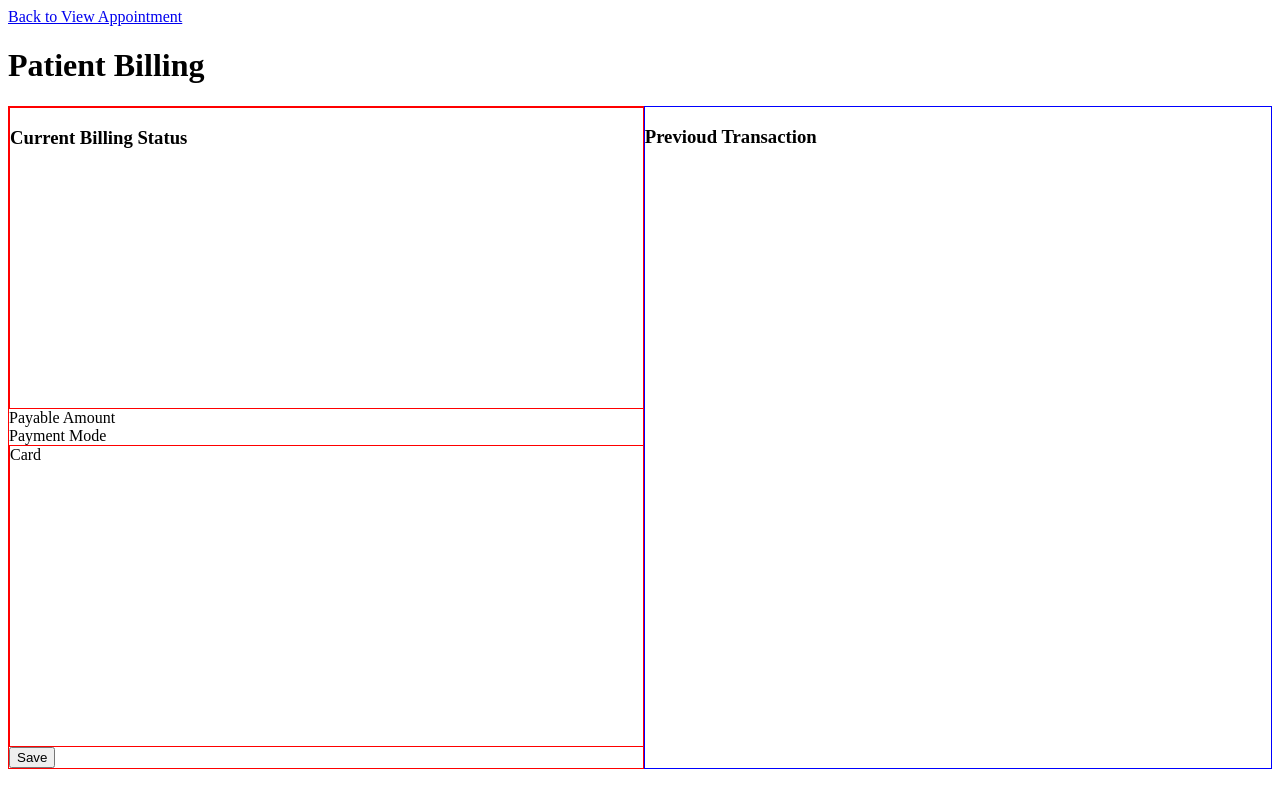
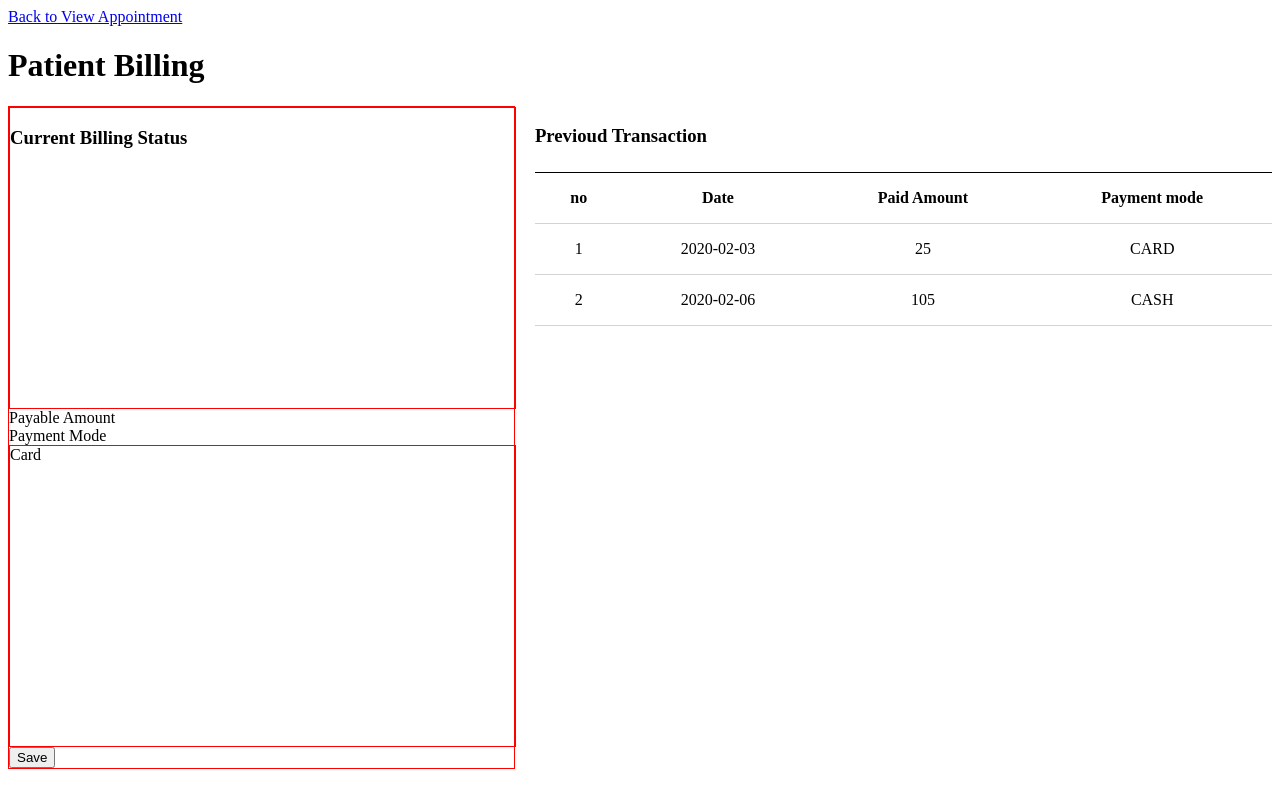
Before and after one commit to LiangA/patient-billing-app, a React (Create React App) app: page /transaction/ADY12004 in a window 1280 px wide. Built offline with nearby package versions, Linux system fonts and the light colour scheme.

Commit message:
✨ implement patient billing tansaction table component

```diff
--- a/src/components/App.js
+++ b/src/components/App.js
@@ -1,5 +1,3 @@
-import './App.scss';
-
 import { Redirect, Route, Switch } from 'react-router-dom';
 
 import AddPatientAppointment from './AddPatientAppointment';
--- a/src/components/PatientBillingTransaction.js
+++ b/src/components/PatientBillingTransaction.js
@@ -1,4 +1,8 @@
+import './PatientBillingTransaction.scss';
+
 import { Link, useParams } from 'react-router-dom';
+
+import TransactionTable from './TransactionTable';
 import { useSelector } from 'react-redux';
 
 const PatientBillingTransaction = () => {
@@ -28,6 +32,7 @@ const PatientBillingTransaction = () => {
         <div className="right">
           <div className="transaction-history">
             <h3>Previoud Transaction</h3>
+            <TransactionTable appointmentId={appointmentId} />
           </div>
         </div>
       </div>
--- a/src/components/App.scss
+++ b/src/components/PatientBillingTransaction.scss
@@ -21,8 +21,27 @@
     }
 
     .right {
+      margin-left: 20px;
       flex-grow: 1;
-      border: 1px solid blue;
     }
   }
 }
+
+.patient-billing-transaction-table {
+  width: 100%;
+  margin: 25px 0;
+  border-collapse: collapse;
+  border-top: 1px solid black;
+  text-align: center;
+
+  th,
+  td {
+    padding: 16px;
+    border-bottom: 1px solid lightgray;
+  }
+
+  .empty {
+    padding: 10px 0;
+    color: blue;
+  }
+}
--- /dev/null
+++ b/src/components/TransactionTable.js
@@ -0,0 +1,44 @@
+import { useSelector } from 'react-redux';
+
+const TransactionHistory = ({ appointmentId }) => {
+  const appointment = useSelector((s) => s.appointment);
+  if (appointment.isLoading) {
+    return <div>Loading...</div>;
+  }
+
+  const paymentList = appointment.map[appointmentId].paymentList;
+  if (paymentList.length === 0) {
+    return (
+      <div className="patient-billing-transaction-table">
+        <div className="empty">No Transaction</div>
+      </div>
+    );
+  }
+
+  return (
+    <table className="patient-billing-transaction-table">
+      <thead>
+        <tr>
+          <th>no</th>
+          <th>Date</th>
+          <th>Paid Amount</th>
+          <th>Payment mode</th>
+        </tr>
+      </thead>
+      <tbody>
+        {paymentList.map((payment, index) => {
+          return (
+            <tr key={index}>
+              <td>{index + 1}</td>
+              <td>{payment.date}</td>
+              <td>{payment.paidAmount}</td>
+              <td>{payment.mode}</td>
+            </tr>
+          );
+        })}
+      </tbody>
+    </table>
+  );
+};
+
+export default TransactionHistory;
```
